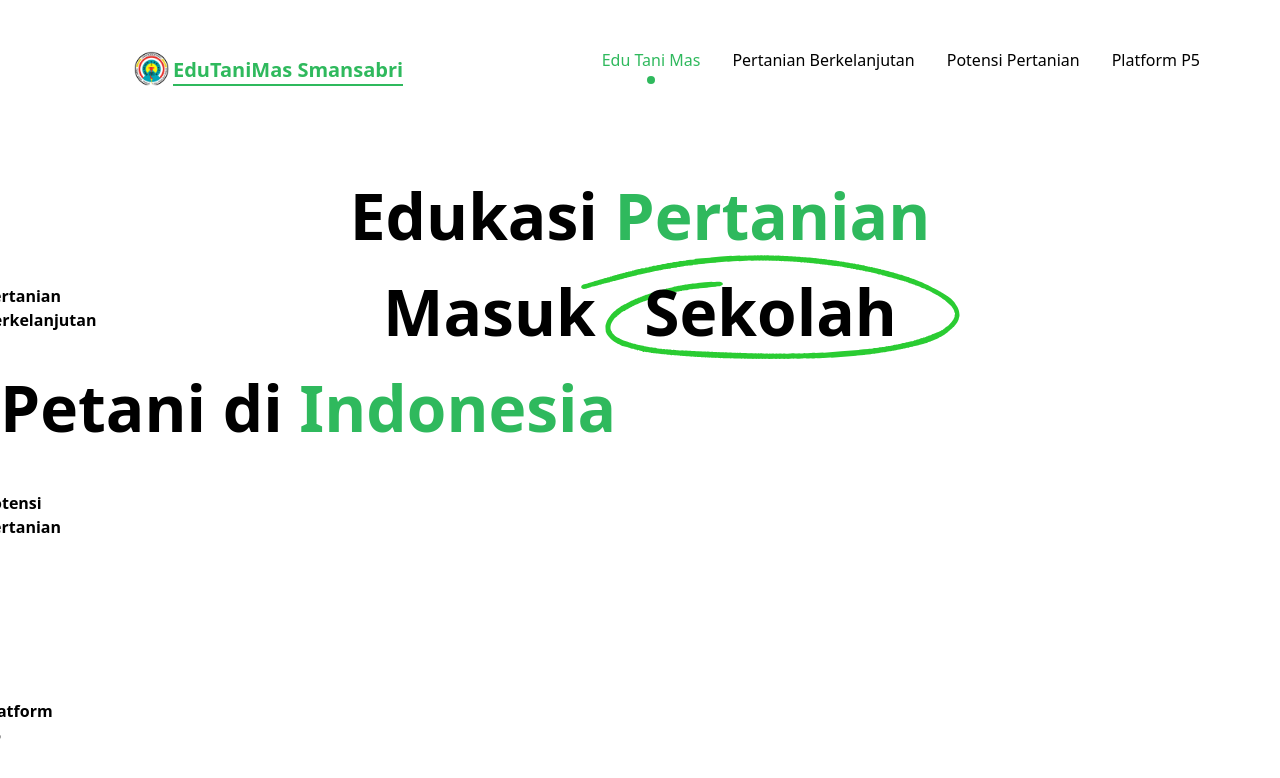
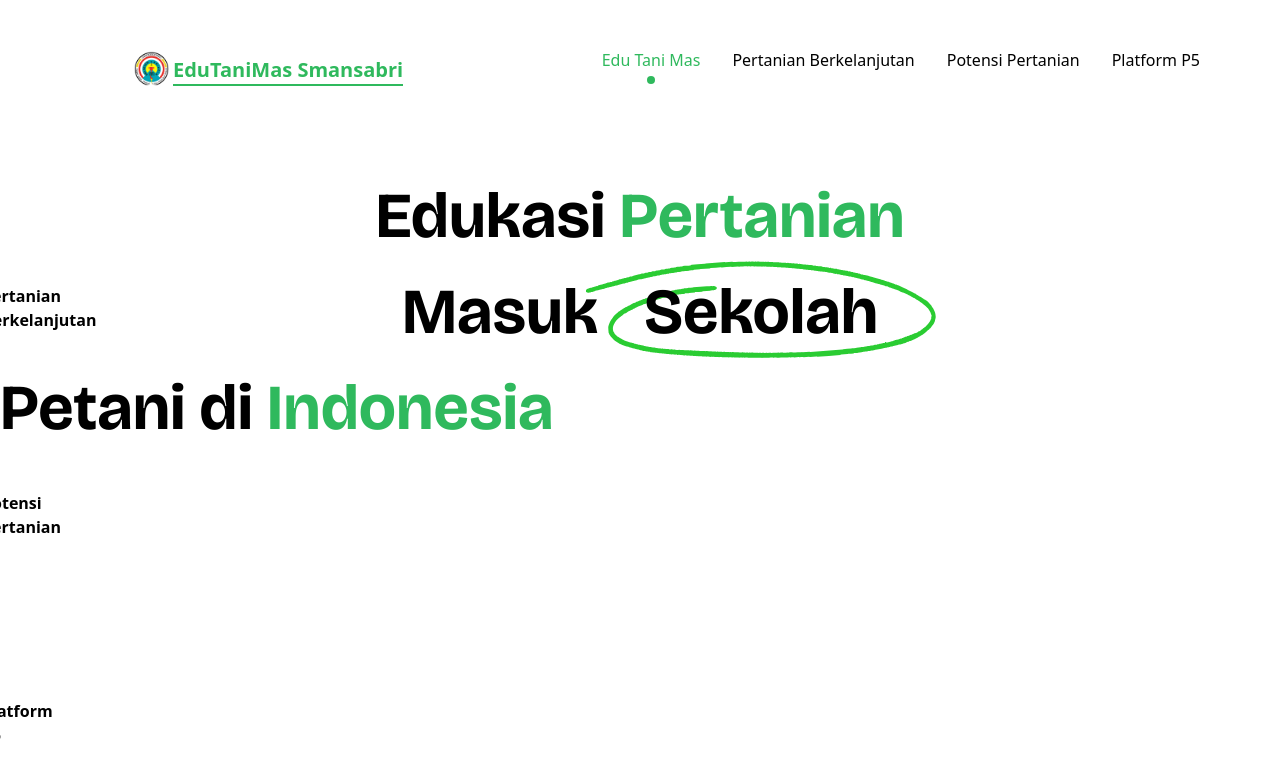
Before and after one commit to StepUp-Project6/edutanimas, a React (Vite) app: page / in a window 1280 px wide. Shown: the top 778 px of the page. Built offline with nearby package versions, Linux system fonts and the light colour scheme.

Commit message:
update font head section

```diff
--- a/src/components/Elements/HeadSection.jsx
+++ b/src/components/Elements/HeadSection.jsx
@@ -3,7 +3,7 @@ import PropTypes from "prop-types";
 const HeadSection = ({ content = [], classname = "", width = "" }) => {
   return (
     <h1
-      className={`font-bold text-black text-center ${width} ${
+      className={`font-bold text-black text-center font-bricolage ${width} ${
         classname ? classname : "text-[24px] lg:text-[64px]"
       }`}
     >
```
